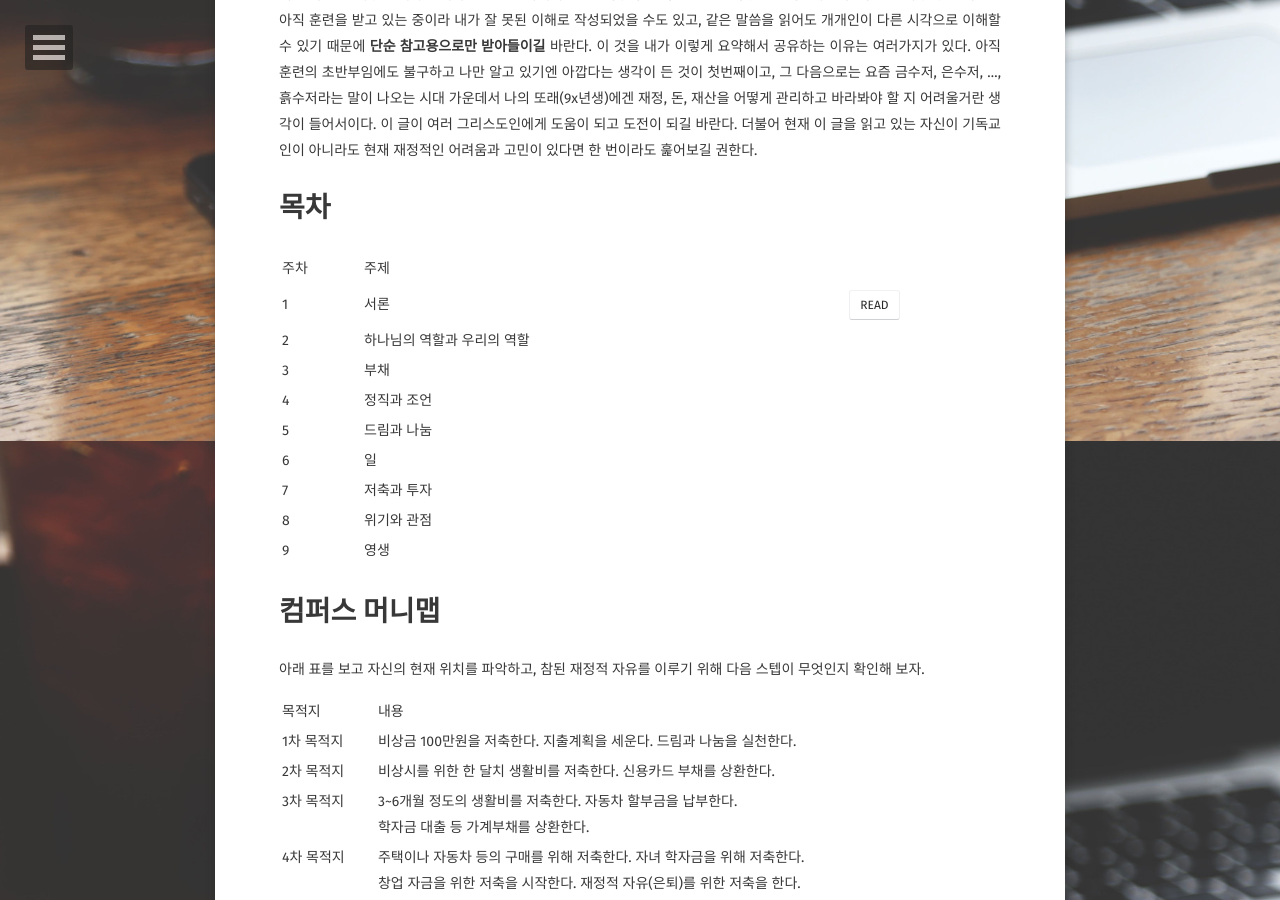
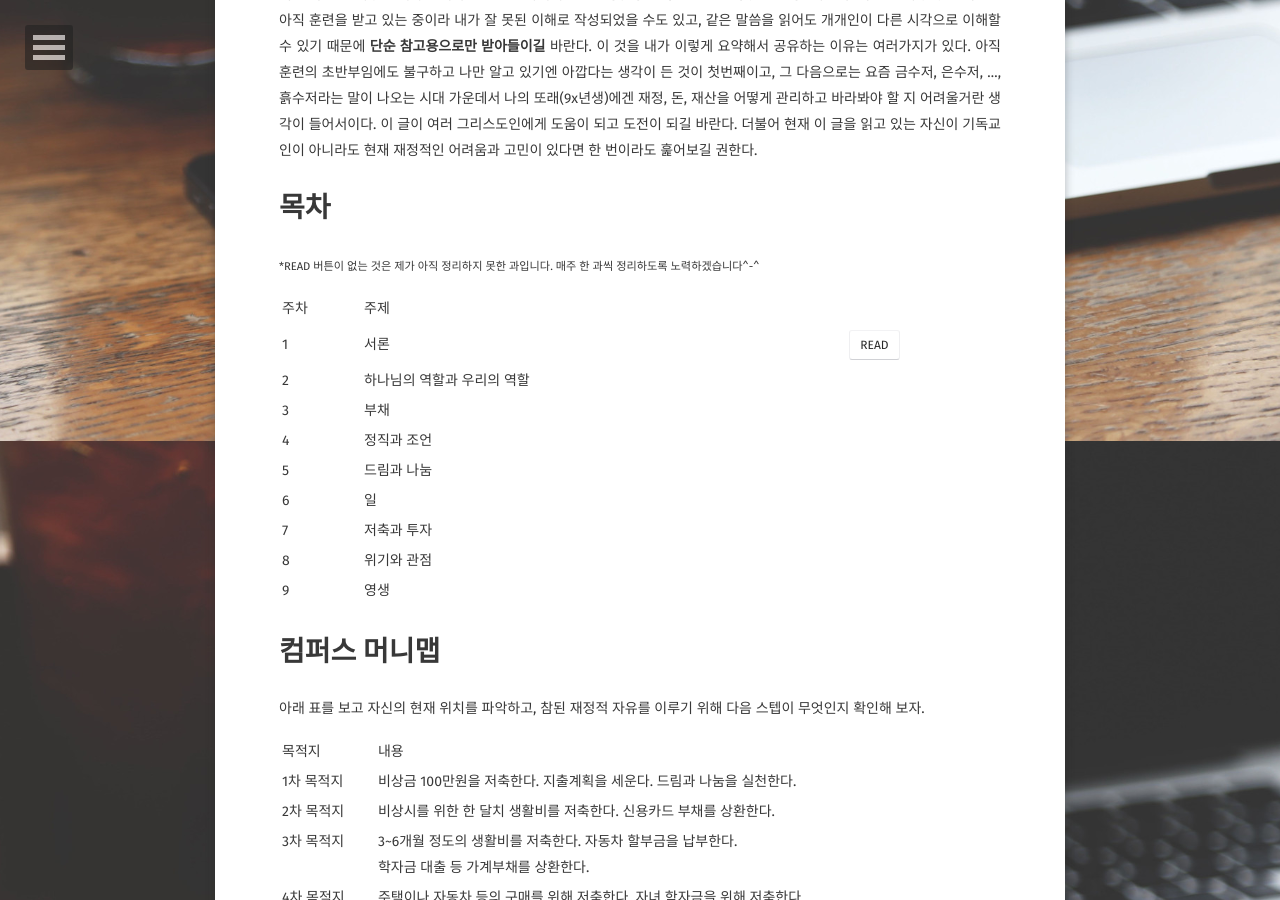
Before and after one commit to ryandev421/ryanpark91.github.io, a Jekyll site: the page built from _posts/etc/2017-01-27-navigating-finances.md, in a window 1280 px wide and 900 px high, scrolled down 459 px. Built offline with Jekyll 4.4.1, drawn with Linux system fonts in a browser that asks for light colours; some web fonts are replaced; comment, search, counter and statistics services are not loaded.

Commit message:
재정학교 목차위에 안내문구 추가

```diff
--- a/_posts/etc/2017-01-27-navigating-finances.md
+++ b/_posts/etc/2017-01-27-navigating-finances.md
@@ -16,6 +16,7 @@ category: etc
 여러 그리스도인에게 도움이 되고 도전이 되길 바란다. 더불어 현재 이 글을 읽고 있는 자신이 기독교인이 아니라도 현재 재정적인 어려움과 고민이 있다면 한 번이라도 훑어보길 권한다.
 
 # 목차
+<small>*READ 버튼이 없는 것은 제가 아직 정리하지 못한 과입니다. 매주 한 과씩 정리하도록 노력하겠습니다^-^</small>
 <table>
     <tr>
         <td>주차</td>
```
